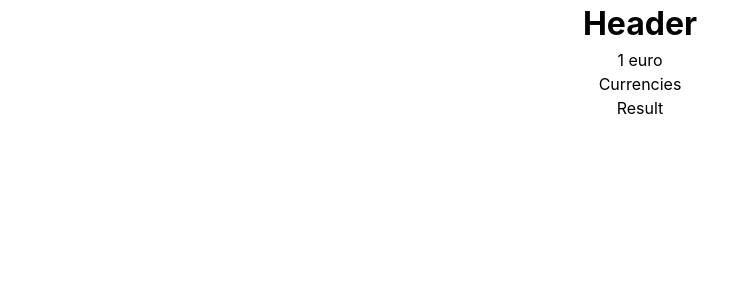
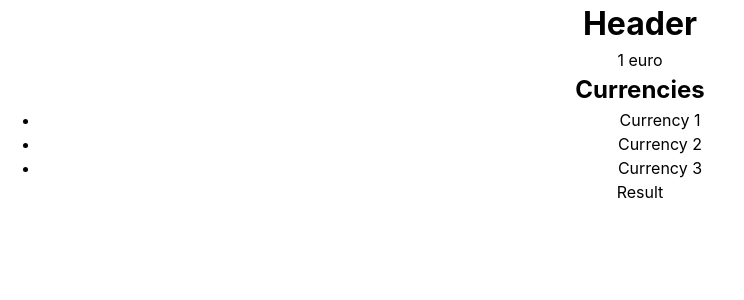
Before and after one commit to ValentinDesoeuvre/Converter, a React (Vite) app: page / in a window 1280 px wide. Shown: the top 300 px of the page, without its empty margins (0-744 px from the left). Built offline with nearby package versions, Linux system fonts and the light colour scheme.

Commit message:
feat(Currencies): static component

```diff
--- a/src/components/Converter/Currencies/Currencies.tsx
+++ b/src/components/Converter/Currencies/Currencies.tsx
@@ -2,8 +2,13 @@ import './Currencies.scss';
 
 function Currencies() {
   return (
-    <div className="Currencies">
-      Currencies
+    <div className="currencies">
+      <h2 className='currencies-title'>Currencies</h2>
+      <ul className="currencies-list">
+        <li className="currencies-list-item">Currency 1</li>
+        <li className="currencies-list-item">Currency 2</li>
+        <li className="currencies-list-item">Currency 3</li>
+      </ul>
     </div>
   );
 }
```
